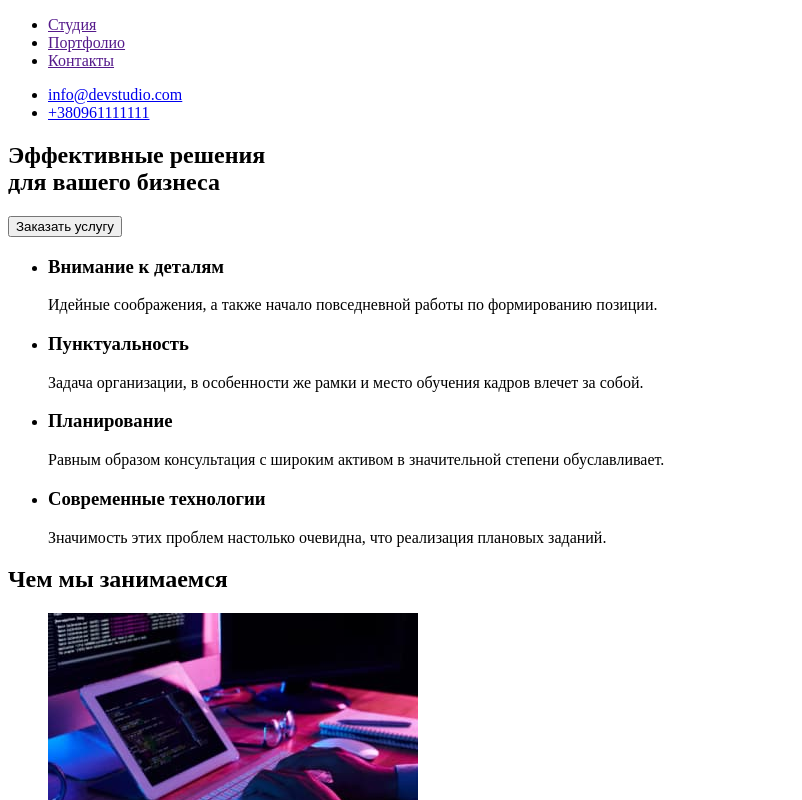
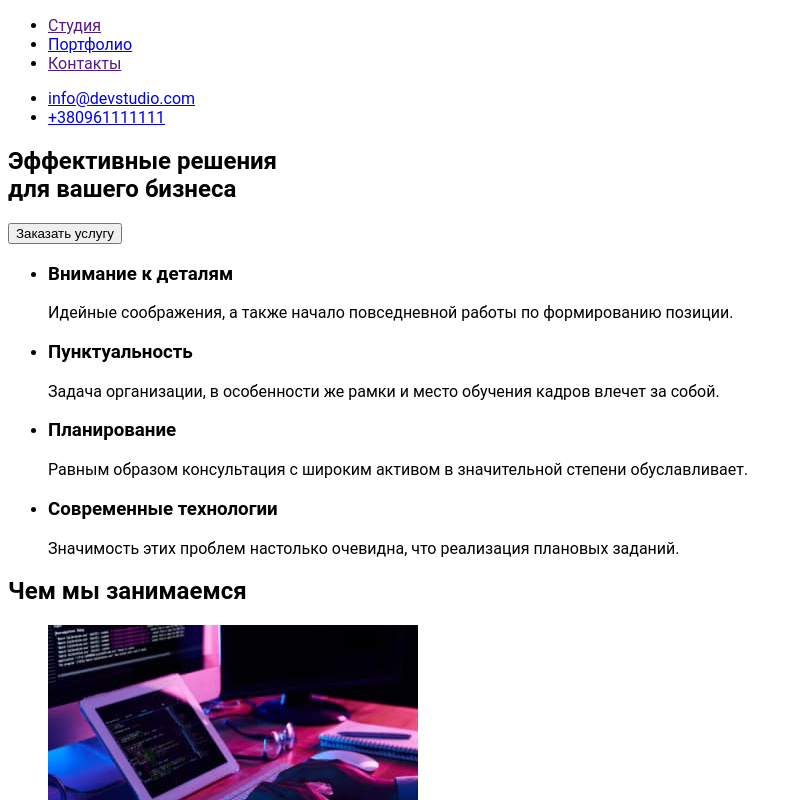
Before and after one commit to VitaliyKorulko/goit-markup-hw-02, a plain HTML site: page index.html in a window 1280 px wide. Shown: the top 800 px of the page, without its empty margins (0-802 px from the left). Drawn offline with Linux system fonts and the light colour scheme.

Commit message:
переходит на портфолио

```diff
--- a/css/styles.css
+++ b/css/styles.css
@@ -0,0 +1,3 @@
+body{
+    font-family:"Roboto", "Regular", "sans-serif";
+}
--- a/index.html
+++ b/index.html
@@ -6,6 +6,7 @@
     <meta name="viewport" content="width=device-width, initial-scale=1.0">
     <title>WebStudio</title>
     <link rel="stylesheet" href="./portfolio.html">
+    <link rel="stylesheet" href="./css/styles.css">
 </head>
 <body>
   <header>
@@ -13,7 +14,7 @@
       <nav>
       <ul>
           <li><a href="">Студия</a></li>
-          <li><a href="">Портфолио</a></li>
+          <li><a href="./portfolio.html">Портфолио</a></li>
           <li><a href="">Контакты</a></li>
      </ul>
     </nav>
--- a/portfolio.html
+++ b/portfolio.html
@@ -8,6 +8,10 @@
     <title>WebStudio</title>
     <link rel="stylesheet" href="./css/styles.css">
     <link rel="stylesheet" href="./index.html">
+    <link rel="preconnect" href="https://fonts.googleapis.com">
+    <link rel="preconnect" href="https://fonts.gstatic.com" crossorigin>
+    <link href="https://fonts.googleapis.com/css2?family=Raleway:wght@700&family=Roboto:wght@400;500;700;900&display=swap"
+        rel="stylesheet">
 </head>
 
 <body>
```
